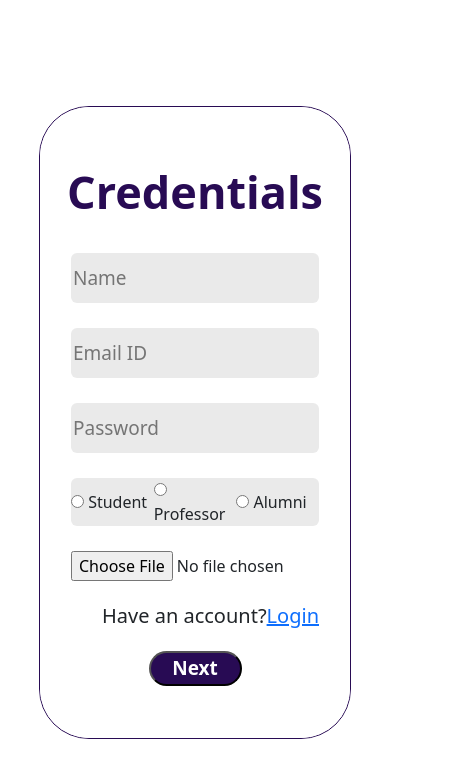
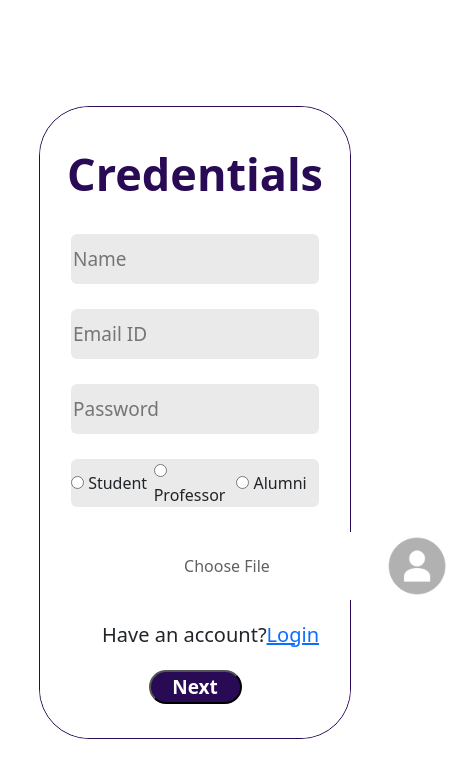
Before and after one commit to cs21b040/team5, a React (Create React App) app in the folder frontend/: page /signup in a window 390 px wide. Shown: the top 778 px of the page, 451 px wide, since content can reach past the window. Built offline with nearby package versions, Linux system fonts and the light colour scheme.

Commit message:
image preview changed

```diff
--- a/frontend/src/Components/Header.js
+++ b/frontend/src/Components/Header.js
@@ -16,7 +16,7 @@ function Header() {
             <Nav.Link href="/Research">Research</Nav.Link>
             <Nav.Link href="/Alumni" className='me-3'>Alumni</Nav.Link>
 
-            <NavDropdown title="User" id="basic-nav-dropdown">
+            <NavDropdown title="user"  align={{ lg: 'end' }} id="dropdown-menu-align-responsive-1" variant='secondary'>
              <NavDropdown.Item href="/Profile">Profile</NavDropdown.Item>
              <NavDropdown.Item href="/Darkmode">Dark mode</NavDropdown.Item>
              <NavDropdown.Divider />
--- a/frontend/src/Components/Styles/signup.css
+++ b/frontend/src/Components/Styles/signup.css
@@ -159,7 +159,35 @@
   margin: 0 auto;
   width: 80%;
   height: 15%;
-  border-radius: 6px;
+  border-radius: 16px;
+}
+
+
+.img > img {
+  width:20%;
+  border-radius: 100%;
+}
+  /* .img > input {
+  display: flex;
+  padding: center;
+} * /   */
+
+.img > input::file-selector-button {
+  cursor: pointer;
+  width: 100%;
+  z-index: 2;
+  height: 5vh;
+  border: none;
+  margin: 0%;
+  font: 400 3vmax ;
+  transition: all 0.5s;
+  padding: 0 1vmax;
+  color: rgba(0, 0, 0, 0.623);
+  background-color: rgb(255, 255, 255);
+}
+
+ .img > input::file-selector-button:hover {
+  background-color: rgb(235, 235, 235);
 }
 .button1 input{
     display: flex;
@@ -184,4 +212,13 @@
       width: 100%;
       height: 100%;
     }
+    .img > img {
+      width: 8vmax;
+      border-radius: 100%;
+    }
+
+    .img > input::file-selector-button {
+      height: 8vh;
+      font: 400 1.8vmax ;
+    }
   }
--- a/frontend/src/routes/SignUp.js
+++ b/frontend/src/routes/SignUp.js
@@ -9,7 +9,7 @@ function SignUp() {
   const [password, setPassword] = useState('');
   const [college, setCollege] = useState('');
   const [user,setUser] =useState(' ');
-  const [image,setImage]=useState();
+
   const [loading ,setLoading]=useState(false);
   const [discipline, setDiscipline] = useState('');
   const [branch, setBranch] = useState('');
@@ -18,6 +18,14 @@ function SignUp() {
   const [company, setCompany] = useState('');
   const navigate=useNavigate();
   const [step, setStep] = useState(1);
+
+  const defaultImageURL = '/Profile.png';
+
+  const [image,setImage]=useState();
+  const [imagePreview, setImagePreview] = useState("/Profile.png");
+  const [selectedImage, setSelectedImage] = useState(null);
+
+
 
   const nextStep = () => {
     setStep(step + 1);
@@ -180,11 +188,26 @@ const postDetails=(image)=>{
               </div>
             </div>
             <div className="img" >
-               <input type="file" onChange={
-              (e)=>{
-                postDetails(e.target.files[0])
+               <input type="file"
+                              name="avatar"
+                              accept="image/*"
+                              onChange={
+                             (e)=>{
+
+                               const file = e.target.files[0];
+                                 setSelectedImage(file);
+                                 postDetails(file);
+
+              //  onChange={
+              // (e)=>{
+              //   postDetails(e.target.files[0])
               }} />
-              <img src={image}/>
+              {selectedImage ? (
+    <img src={URL.createObjectURL(selectedImage)} alt="Selected" />
+  ) : (
+    <img src={defaultImageURL} alt="Default" />
+  )}
+
             </div>
             <div className='switch1'>Have an account? <a href="./SignUp">Login</a>
             </div>
```
Also changed, not shown: frontend/public/Profile.png (added).
